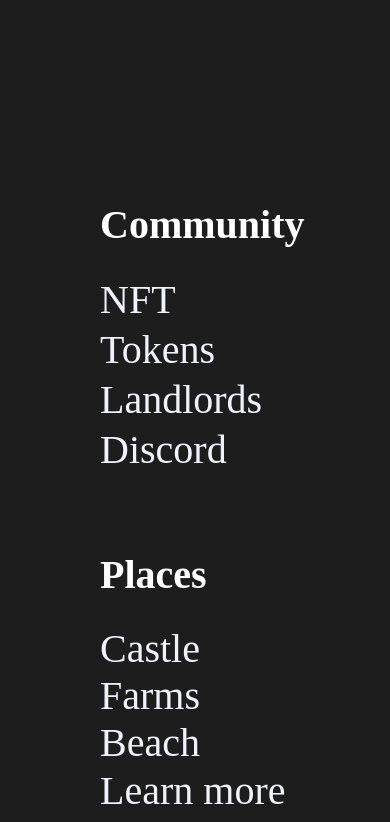
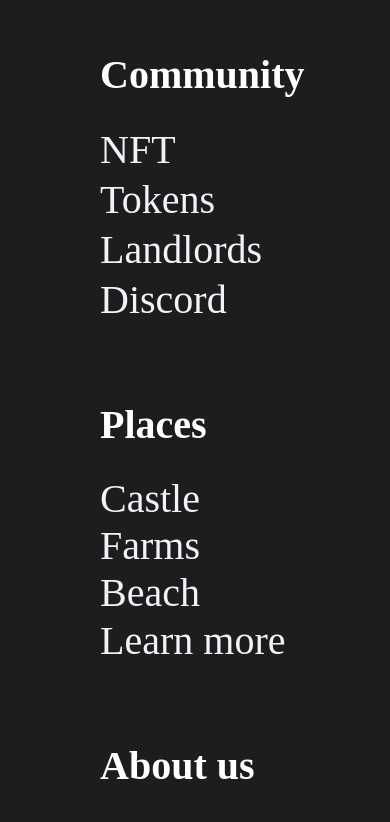
Before and after one commit to Evaloper/airbnb, a React (Vite) app: page / in a window 390 px wide. Shown: the part 7384-8206 px from the top of the page. Built offline with nearby package versions, Linux system fonts and the light colour scheme; a web font is replaced by a local one.

Commit message:
Mobile responsiveness(adjusting the size)

```diff
--- a/src/App.css
+++ b/src/App.css
@@ -651,7 +651,7 @@ body {
     gap: 50px;
     justify-content: left;
     position: relative;
-    bottom: 250px;
+    bottom: 400px;
   }
 
   .footer_div > a {
```
